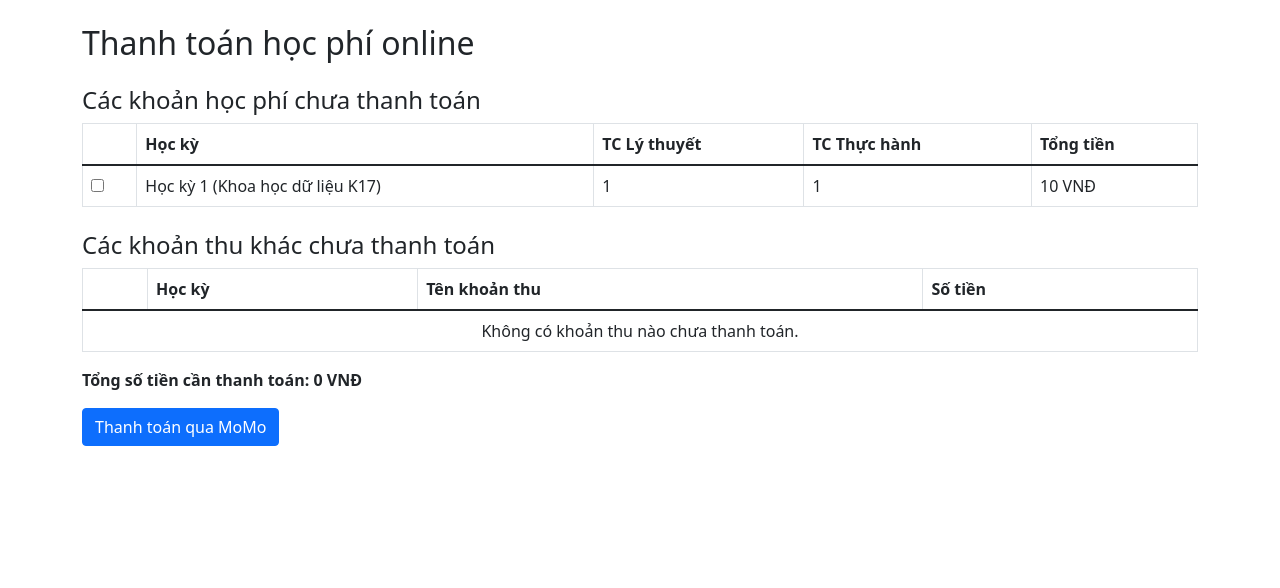
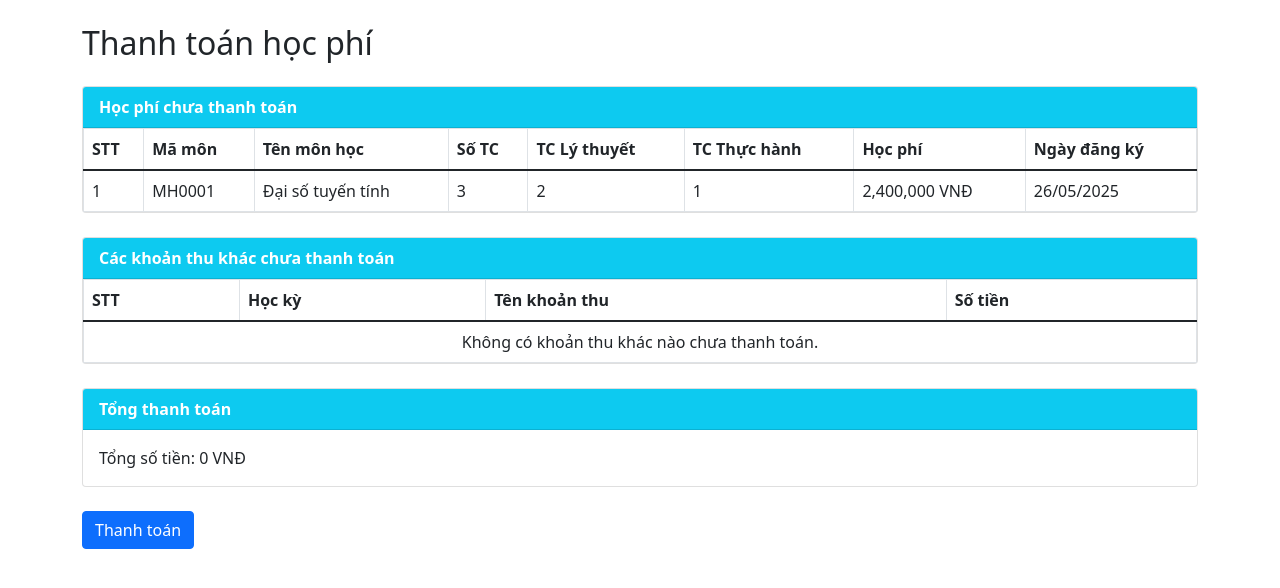
Before and after one commit to taitruong256/Tuition-management, a Django app: page /payment/pay-tuition/ in a window 1280 px wide. Shown: the part 56-644 px from the top of the page. Run offline with Django 5.2, Linux system fonts and the light colour scheme; a user stored in the database is signed in; data comes from the database, SQL or seed files in the repository; tables that the repository leaves empty hold one stand-in row (values such as "Sample post").

Commit message:
update view, template payment

```diff
--- a/debt/models.py
+++ b/debt/models.py
@@ -1,6 +1,6 @@
 from django.db import models
 from accounts.models import StudentUser
-from curriculum.models import Semester
+from curriculum.models import Semester, Subject
 
 class TuitionDebt(models.Model):
     STATUS_CHOICES = [
@@ -10,6 +10,7 @@
     ]
     student = models.ForeignKey(StudentUser, on_delete=models.CASCADE, related_name='tuition_debts')
     semester = models.ForeignKey(Semester, on_delete=models.CASCADE, related_name='tuition_debts')
+    subject = models.ForeignKey(Subject, on_delete=models.CASCADE, related_name='tuition_debts', null=True, blank=True, verbose_name='Môn học')
     theory_credits = models.PositiveIntegerField(default=0, verbose_name='Số TC lý thuyết')
     practice_credits = models.PositiveIntegerField(default=0, verbose_name='Số TC thực hành')
     total_amount = models.PositiveBigIntegerField(default=0, verbose_name='Tổng tiền')
--- a/payment/views.py
+++ b/payment/views.py
@@ -3,22 +3,42 @@
 from .forms import OnlinePaymentForm
 from .models import OnlinePayment
 from debt.models import TuitionDebt, OtherFee
+from registration.models import Registration
 
 # Create your views here.
 
 @login_required
 def pay_tuition(request):
-    # Lấy các khoản học phí và khoản thu khác chưa thanh toán của sinh viên
-    unpaid_tuition = TuitionDebt.objects.filter(student=request.user, status='unpaid')
+    # Lấy tất cả các đăng ký môn học thuộc các học kỳ có công nợ chưa thanh toán
+    unpaid_debts = TuitionDebt.objects.filter(student=request.user, status='unpaid')
+    unpaid_semester_ids = unpaid_debts.values_list('semester_id', flat=True)
+    unpaid_regs = Registration.objects.filter(student=request.user, class_subject__subject__semester_id__in=unpaid_semester_ids)
+    unpaid_subjects = []
+    for reg in unpaid_regs.select_related('class_subject__subject'):
+        subject = reg.class_subject.subject
+        amount = subject.theory_credits * 700_000 + subject.practice_credits * 1_000_000
+        unpaid_subjects.append({
+            'id': reg.id,
+            'semester_id': subject.semester_id,
+            'subject': subject,
+            'credits': subject.credits,
+            'theory_credits': subject.theory_credits,
+            'practice_credits': subject.practice_credits,
+            'amount': amount,
+            'registered_at': reg.registered_at,
+        })
+    # Lấy các khoản thu khác chưa thanh toán
     unpaid_other = OtherFee.objects.filter(student=request.user, status='unpaid')
     if request.method == 'POST':
-        tuition_ids = request.POST.getlist('tuition_ids')
-        other_ids = request.POST.getlist('other_ids')
+        reg_ids = request.POST.get('tuition_ids', '').split(',')
+        other_ids = request.POST.get('other_ids', '').split(',')
         total_amount = int(request.POST.get('total_amount', 0))
-        # Cập nhật trạng thái các khoản đã chọn sang 'pending'
-        TuitionDebt.objects.filter(id__in=tuition_ids, student=request.user).update(status='pending')
-        OtherFee.objects.filter(id__in=other_ids, student=request.user).update(status='pending')
-        # Gọi API MoMo ở đây với total_amount
+        # Cập nhật trạng thái TuitionDebt của các học kỳ có môn được chọn sang 'pending'
+        if reg_ids and reg_ids != ['']:
+            semesters = Registration.objects.filter(id__in=reg_ids).values_list('class_subject__subject__semester_id', flat=True).distinct()
+            TuitionDebt.objects.filter(student=request.user, semester_id__in=semesters, status='unpaid').update(status='pending')
+        if other_ids and other_ids != ['']:
+            OtherFee.objects.filter(id__in=other_ids, student=request.user).update(status='pending')
         momo_response = {"payUrl": "https://momo.vn/redirect/payment-demo"}
         return render(request, 'payment/payment_submitted.html', {
             'total_amount': total_amount,
@@ -28,6 +48,6 @@
         form = OnlinePaymentForm()
     return render(request, 'payment/pay_tuition.html', {
         'form': form,
-        'unpaid_tuition': unpaid_tuition,
+        'unpaid_tuition': unpaid_subjects,
         'unpaid_other': unpaid_other,
     })
--- a/templates/payment/pay_tuition.html
+++ b/templates/payment/pay_tuition.html
@@ -2,41 +2,55 @@
 {% load humanize %}
 {% block content %}
 <div class="container mt-4">
-    <h2>Thanh toán học phí online</h2>
-    <form method="post" id="payment-form">
+    <h2 class="mb-4">Thanh toán học phí</h2>
+    <form method="post">
         {% csrf_token %}
-        <h4 class="mt-4">Các khoản học phí chưa thanh toán</h4>
-        <table class="table table-bordered">
+        <div class="card mb-4">
+            <div class="card-header bg-info text-white">
+                <b>Học phí chưa thanh toán</b>
+            </div>
+            <div class="card-body p-0">
+                <table class="table table-bordered mb-0">
                     <thead>
                         <tr>
-                    <th></th>
-                    <th>Học kỳ</th>
+                            <th>STT</th>
+                            <th>Mã môn</th>
+                            <th>Tên môn học</th>
+                            <th>Số TC</th>
                             <th>TC Lý thuyết</th>
                             <th>TC Thực hành</th>
-                    <th>Tổng tiền</th>
+                            <th>Học phí</th>
+                            <th>Ngày đăng ký</th>
                         </tr>
                     </thead>
                     <tbody>
-                {% for debt in unpaid_tuition %}
-                <tr>
-                    <td>
-                        <input type="checkbox" class="fee-checkbox" name="tuition_ids" value="{{ debt.id }}" data-amount="{{ debt.total_amount }}">
-                    </td>
-                    <td>{{ debt.semester }}</td>
-                    <td>{{ debt.theory_credits }}</td>
-                    <td>{{ debt.practice_credits }}</td>
-                    <td>{{ debt.total_amount|intcomma }} VNĐ</td>
+                        {% for row in unpaid_tuition %}
+                        <tr class="tuition-row" data-id="{{ row.id }}">
+                            <td>{{ forloop.counter }}</td>
+                            <td>{{ row.subject.code }}</td>
+                            <td>{{ row.subject.name }}</td>
+                            <td>{{ row.credits }}</td>
+                            <td>{{ row.theory_credits }}</td>
+                            <td>{{ row.practice_credits }}</td>
+                            <td>{{ row.amount|intcomma }} VNĐ</td>
+                            <td>{{ row.registered_at|date:'d/m/Y' }}</td>
                         </tr>
                         {% empty %}
-                <tr><td colspan="5" class="text-center">Không có công nợ học phí chưa thanh toán.</td></tr>
+                        <tr><td colspan="8" class="text-center">Không có học phí nào chưa thanh toán.</td></tr>
                         {% endfor %}
                     </tbody>
                 </table>
-        <h4 class="mt-4">Các khoản thu khác chưa thanh toán</h4>
-        <table class="table table-bordered">
+            </div>
+        </div>
+        <div class="card mb-4">
+            <div class="card-header bg-info text-white">
+                <b>Các khoản thu khác chưa thanh toán</b>
+            </div>
+            <div class="card-body p-0">
+                <table class="table table-bordered mb-0">
                     <thead>
                         <tr>
-                    <th></th>
+                            <th>STT</th>
                             <th>Học kỳ</th>
                             <th>Tên khoản thu</th>
                             <th>Số tiền</th>
@@ -44,37 +58,90 @@
                     </thead>
                     <tbody>
                         {% for fee in unpaid_other %}
-                <tr>
-                    <td>
-                        <input type="checkbox" class="fee-checkbox" name="other_ids" value="{{ fee.id }}" data-amount="{{ fee.amount }}">
-                    </td>
+                        <tr class="other-row" data-id="{{ fee.id }}">
+                            <td>{{ forloop.counter }}</td>
                             <td>{{ fee.semester }}</td>
                             <td>{{ fee.name }}</td>
                             <td>{{ fee.amount|intcomma }} VNĐ</td>
                         </tr>
                         {% empty %}
-                <tr><td colspan="4" class="text-center">Không có khoản thu nào chưa thanh toán.</td></tr>
+                        <tr><td colspan="4" class="text-center">Không có khoản thu khác nào chưa thanh toán.</td></tr>
                         {% endfor %}
                     </tbody>
                 </table>
-        <div class="mt-3 mb-3">
-            <b>Tổng số tiền cần thanh toán: <span id="total-amount">0</span> VNĐ</b>
             </div>
-        <input type="hidden" name="total_amount" id="total-amount-input" value="0">
-        <button type="submit" class="btn btn-primary">Thanh toán qua MoMo</button>
+        </div>
+        <div class="card mb-4">
+            <div class="card-header bg-info text-white">
+                <b>Tổng thanh toán</b>
+            </div>
+            <div class="card-body">
+                <p class="mb-0">Tổng số tiền: <span id="total_amount">0</span> VNĐ</p>
+                <input type="hidden" name="total_amount" id="total_amount_input" value="0">
+                <input type="hidden" name="tuition_ids" id="tuition_ids_input" value="">
+                <input type="hidden" name="other_ids" id="other_ids_input" value="">
+            </div>
+        </div>
+        <button type="submit" class="btn btn-primary">Thanh toán</button>
     </form>
 </div>
 <script>
-    function updateTotal() {
+    document.addEventListener('DOMContentLoaded', function() {
+        const tuitionRows = document.querySelectorAll('.tuition-row');
+        const otherRows = document.querySelectorAll('.other-row');
+        const totalAmountSpan = document.getElementById('total_amount');
+        const totalAmountInput = document.getElementById('total_amount_input');
+        const tuitionIdsInput = document.getElementById('tuition_ids_input');
+        const otherIdsInput = document.getElementById('other_ids_input');
+        let selectedTuitionIds = [];
+        let selectedOtherIds = [];
+        tuitionRows.forEach(row => {
+            row.addEventListener('click', function() {
+                const id = this.getAttribute('data-id');
+                const index = selectedTuitionIds.indexOf(id);
+                if (index === -1) {
+                    selectedTuitionIds.push(id);
+                    this.classList.add('table-primary');
+                } else {
+                    selectedTuitionIds.splice(index, 1);
+                    this.classList.remove('table-primary');
+                }
+                updateTotalAmount();
+            });
+        });
+        otherRows.forEach(row => {
+            row.addEventListener('click', function() {
+                const id = this.getAttribute('data-id');
+                const index = selectedOtherIds.indexOf(id);
+                if (index === -1) {
+                    selectedOtherIds.push(id);
+                    this.classList.add('table-primary');
+                } else {
+                    selectedOtherIds.splice(index, 1);
+                    this.classList.remove('table-primary');
+                }
+                updateTotalAmount();
+            });
+        });
+        function updateTotalAmount() {
             let total = 0;
-        document.querySelectorAll('.fee-checkbox:checked').forEach(function(cb) {
-            total += parseInt(cb.getAttribute('data-amount'));
+            tuitionRows.forEach(row => {
+                if (selectedTuitionIds.includes(row.getAttribute('data-id'))) {
+                    const amount = parseInt(row.cells[6].textContent.replace(/[^0-9]/g, ''));
+                    total += amount;
+                }
             });
-        document.getElementById('total-amount').innerText = total.toLocaleString();
-        document.getElementById('total-amount-input').value = total;
+            otherRows.forEach(row => {
+                if (selectedOtherIds.includes(row.getAttribute('data-id'))) {
+                    const amount = parseInt(row.cells[3].textContent.replace(/[^0-9]/g, ''));
+                    total += amount;
                 }
-    document.querySelectorAll('.fee-checkbox').forEach(function(cb) {
-        cb.addEventListener('change', updateTotal);
+            });
+            totalAmountSpan.textContent = total.toLocaleString();
+            totalAmountInput.value = total;
+            tuitionIdsInput.value = selectedTuitionIds.join(',');
+            otherIdsInput.value = selectedOtherIds.join(',');
+        }
     });
 </script>
 {% endblock %}
```
Also changed, not shown: debt/views.py (+9 -2 lines), registration/views.py (+12 -6 lines). Lines whose indentation alone changed are shown as unchanged.
